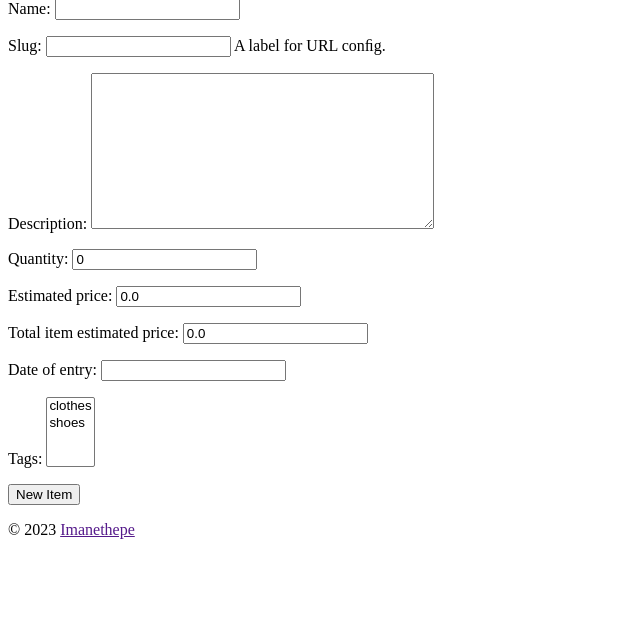
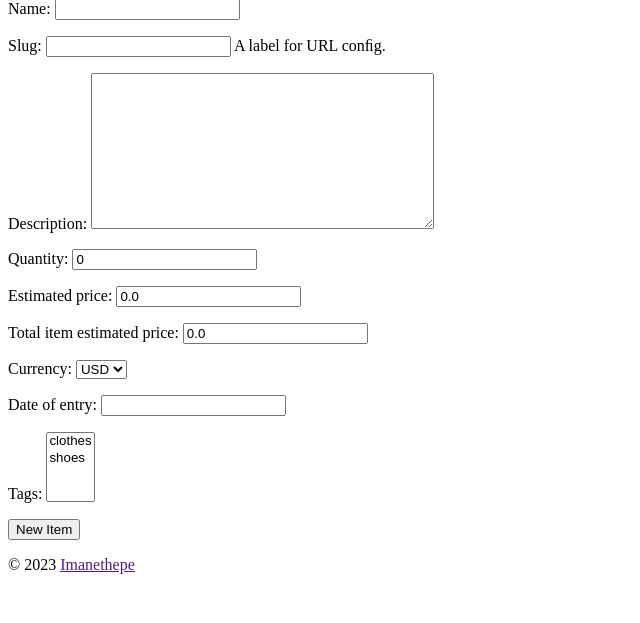
Before and after one commit to imanethepe/Inventory, a Django app: page /item/create in a window 1280 px wide. Shown: the part 177-800 px from the top of the page, without its empty margins (0-640 px from the left). Run offline with Django 3.2, Linux system fonts and the light colour scheme; data comes from the database, SQL or seed files in the repository.

Commit message:
Adding of the choice of currencies (EURO, USD, CAD).Adding of the update of the currency of the whole items and the total_inventory_valueif one currency is changed.

```diff
--- a/goods/forms.py
+++ b/goods/forms.py
@@ -40,8 +40,7 @@ class ItemForm(
 
     class Meta:
         model = Item
-#        ﬁelds = '__all__'
-        exclude = ['total_inventory_value']
+        ﬁelds = '__all__'
 
     def clean_name(self):
         return self.cleaned_data['name'].lower()
--- a/goods/models.py
+++ b/goods/models.py
@@ -30,6 +30,13 @@ class Tag(models.Model):
 
 
 class Item(models.Model):
+
+    CURRENCIES = {
+        ('EUR', 'EUR'),
+        ('USD', 'USD'),
+        ('CAD', 'CAD')
+        }
+
     name = models.CharField(
         max_length=31, db_index=True)
     slug = models.SlugField(
@@ -42,6 +49,9 @@ class Item(models.Model):
         decimal_places=2, max_digits=5, default=0.000)
     total_item_estimated_price = models.DecimalField(
           decimal_places=2, max_digits=5, default=0.000)
+    currency = models.CharField(
+        max_length=255,
+        default=0, choices=CURRENCIES)
     entry_date = models.DateField(
         'date of entry')
     tags = models.ManyToManyField(Tag, blank=True)
--- a/goods/utils.py
+++ b/goods/utils.py
@@ -53,6 +53,7 @@ class ObjectUpdateMixin:
         bound_form = self.form_class(
             request.POST, instance=obj)
         if bound_form.is_valid():
+            self.model.objects.all().update(currency=obj.currency)
             new_object = bound_form.save()
             return redirect(new_object)
         else:
--- a/goods/views.py
+++ b/goods/views.py
@@ -27,12 +27,17 @@ class ItemList(View):
         Item.objects.all().update(
             total_item_estimated_price=F('estimated_price') *
             F('quantity'))
+        data = Item.objects.aggregate(Sum('total_item_estimated_price'))
 
-        data = Item.objects.aggregate(Sum('total_item_estimated_price'))
+        data_currency = Item.objects.annotate(data_currency=F('currency'))[0]
+        currency = data_currency.data_currency
+
         return render(
             request,
             'goods/item_list.html',
-            {'item_list': Item.objects.all(), 'data': data})
+            {'item_list': Item.objects.all(),
+             'data': data,
+             'currency': currency})
 
 
 class TagDetail(View):
--- a/inventory/settings.py
+++ b/inventory/settings.py
@@ -26,7 +26,6 @@ SECRET_KEY = 'django-insecure-vn@+jfce&w!4srhna_==+s_c93&1==x!!c6ybogcyv8me@#ih=
 DEBUG = True
 
 ALLOWED_HOSTS = []
-
 
 # Application definition
 
```
Also changed, not shown: goods/templates/goods/item_detail.html (+4 -4 lines), goods/templates/goods/item_list.html (+5 -10 lines), .spyproject/config/workspace.ini, README.md, db.sqlite3, goods/migrations/0012_currency.py (added), goods/migrations/0013_remove_item_total_inventory_value.py (added), goods/migrations/0014_remove_item_currency.py (added), goods/migrations/0015_item_currency.py (added), goods/migrations/0016_alter_item_currency.py (added), goods/migrations/0017_remove_item_currency.py (added), goods/migrations/0018_item_currency.py (added), 1 other file.
